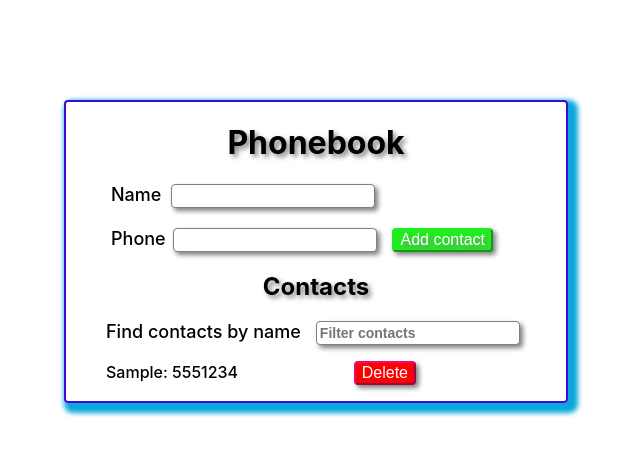
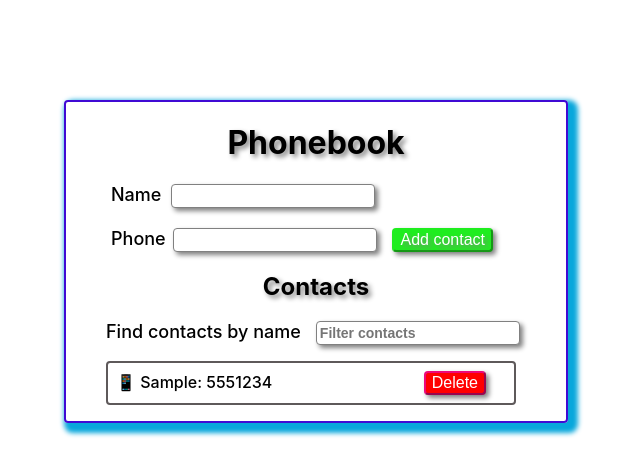
Before and after one commit to MarekRozko/goit-react-hw-03-phonebook, a React (Create React App) app: page / in a window 1280 px wide. Both pictures are taken after typing "Sample", "5551234" into the empty fields and a click on the button "Add contact". Shown: the top 476 px of the page, without its empty margins (436-1076 px from the left). Built offline with nearby package versions, Linux system fonts and the light colour scheme.

Commit message:
add fixed

```diff
--- a/src/components/ContactList/ContactList.jsx
+++ b/src/components/ContactList/ContactList.jsx
@@ -4,12 +4,14 @@ import styles from "../ContactList/contactList.module.css";
 
 const ContactList = ({ contacts, removeContact }) => {
 
-    const contact = contacts.map(({ id, name, number }) => <li key={id} className={styles.itemContact}>{name}: {number}
+    const contact = contacts.map(({ id, name, number }) => <li key={id} className={styles.itemContact}>
+📱 {name}: {number}
         <button onClick={() => removeContact(id)} type="button" className={styles.buttonItem}>Delete</button></li>);
 
     return (
         <ul>
-            {contact}
+
+          { contact}
         </ul>
     )
 
--- a/src/components/ContactList/contactList.module.css
+++ b/src/components/ContactList/contactList.module.css
@@ -5,9 +5,13 @@
     list-style: none;
     font-weight: 500;
     margin-bottom: 15px;
+    border: 2px solid rgb(94, 89, 90);
+    padding: 8px;
+    margin-right: 50px;
+    border-radius: 4px;
 }
 .buttonItem{
-    margin-right: 150px;
+    margin-right: 20px;
     font-size: 16px;
     background-color: red;
     border-radius: 4px;
```
